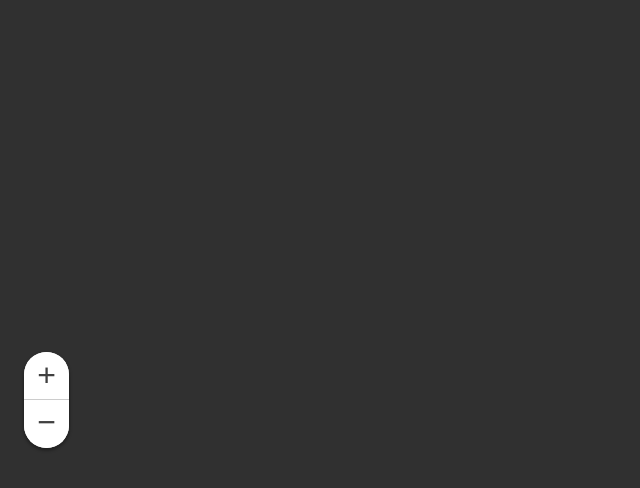
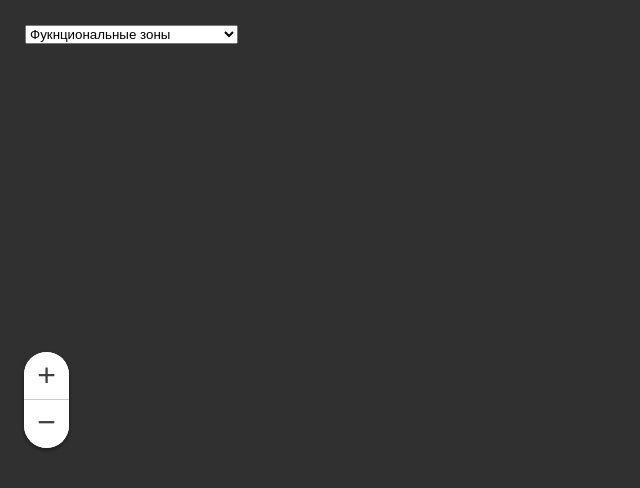
Before and after one commit to sashachabin/ekaterinburg-plan, a website: page index.html in a window 1280 px wide. Shown: the whole page, without its empty margins (0-640 px from the left). Drawn offline with Linux system fonts and the light colour scheme; some packages are replaced by stand-ins of ours; a script that the page names is missing.

Commit message:
Select with new cards

```diff
--- a/index.html
+++ b/index.html
@@ -10,8 +10,10 @@
 
 <body>
   <div class="map" data-map></div>
+  <select class="map-select" data-controls-switcher></select>
   <!-- <div class="map-switcher">
-    <button class="map-switcher__button map-switcher__button_active" data-controls-switch="Текущий генплан">Текущий генплан</button>
+    <button class="map-switcher__button map-switcher__button_active" data-controls-switch="Текущий генплан">Текущий
+      генплан</button>
     <button class="map-switcher__button" data-controls-switch="Новый генплан">Новый генплан</button>
   </div> -->
 
@@ -23,14 +25,34 @@
 
 
   <script>
-    const PLANS = {
-      "Текущий генплан": "/gp-1-min.jpg",
-      "Новый генплан": "/gp-2-min.jpg"
-    };
+    const PLANS = [
+      {
+        title: "Старый генплан",
+        map: "plan-old",
+        legend: "legend-new",
+        old: true
+      },
+      {
+        title: "Фукнциональные зоны",
+        map: "plan-functional-zones",
+        legend: "legend-new"
+      },
+      {
+        title: "Общественный транспорт",
+        map: "plan-public-transport",
+        legend: "legend-new"
+      },
+      {
+        title: "Транспортная инфраструктура",
+        map: "plan-transport-infrastructure",
+        legend: "legend-new"
+      }
+    ];
+
     const VIEWER_ZOOM_RATIO = 0.5;
 
     const image = new Image();
-    image.src = Object.values(PLANS)[0];
+    image.src = getImagePath(PLANS.find(plan => plan.old).map);
     image.style.opacity = '.001';
     document.querySelector('[data-map]').appendChild(image);
 
@@ -82,6 +104,24 @@
         default: ;
       }
     });
+
+    const planSelect = document.querySelector('[data-controls-switcher]');
+
+    PLANS.filter(plan => !plan.old).map(plan => {
+      const option = document.createElement('option');
+      option.text = plan.title;
+      option.value = plan.title;
+      planSelect.addEventListener('change', (e) => {
+        if (e.target.value === plan.title) {
+          document.querySelector('.viewer-canvas img').src = getImagePath(plan.map);
+        }
+      })
+      planSelect.appendChild(option)
+    });
+
+    function getImagePath(image) {
+      return `./images/${image}.jpg`;
+    }
   </script>
 </body>
 
--- a/style.css
+++ b/style.css
@@ -48,8 +48,15 @@ button:focus {
   }
 }
 
+.map-select {
+  position: fixed;
+  top: 25px;
+  left: 25px;
+}
+
 .map-switcher {
   display: flex;
+  flex-direction: column;
   position: fixed;
   z-index: 1000;
   top: 0;
```
Also changed, not shown: images/legend-new.jpg (added), 4 other files.
